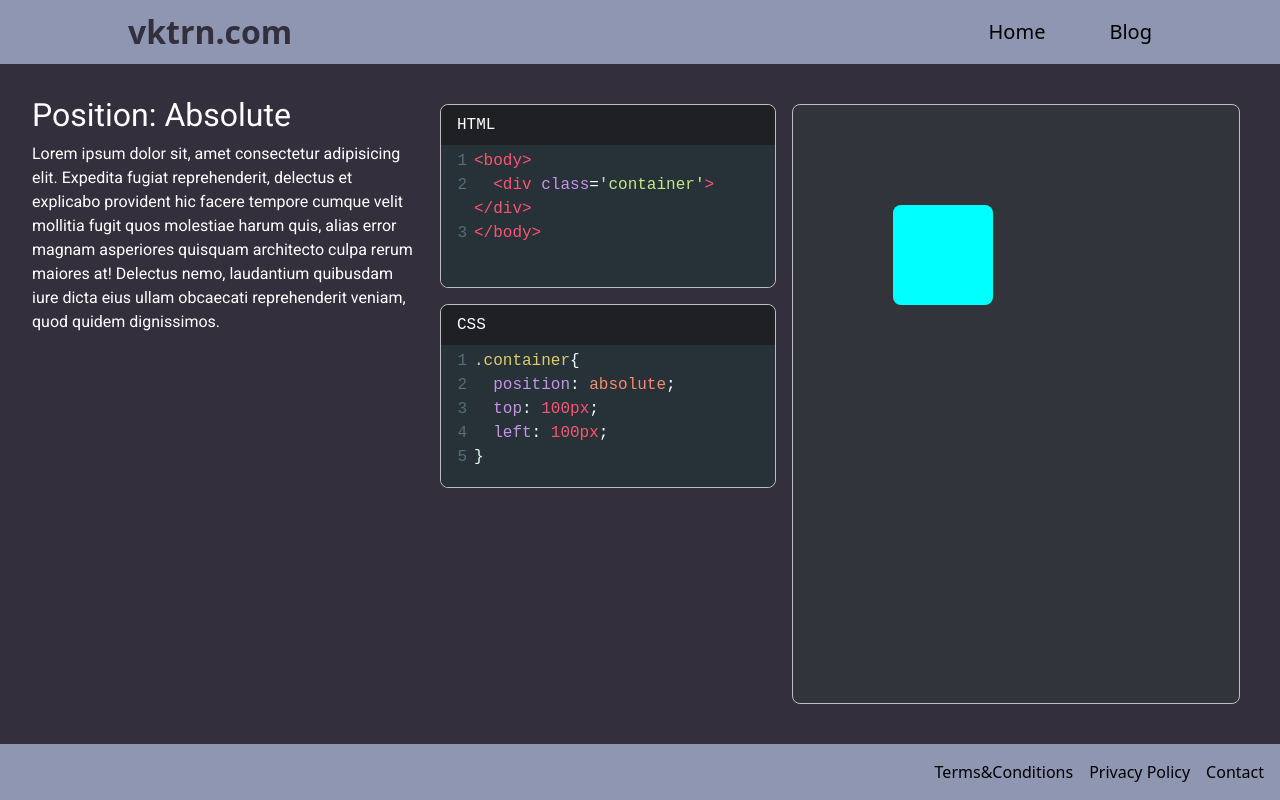
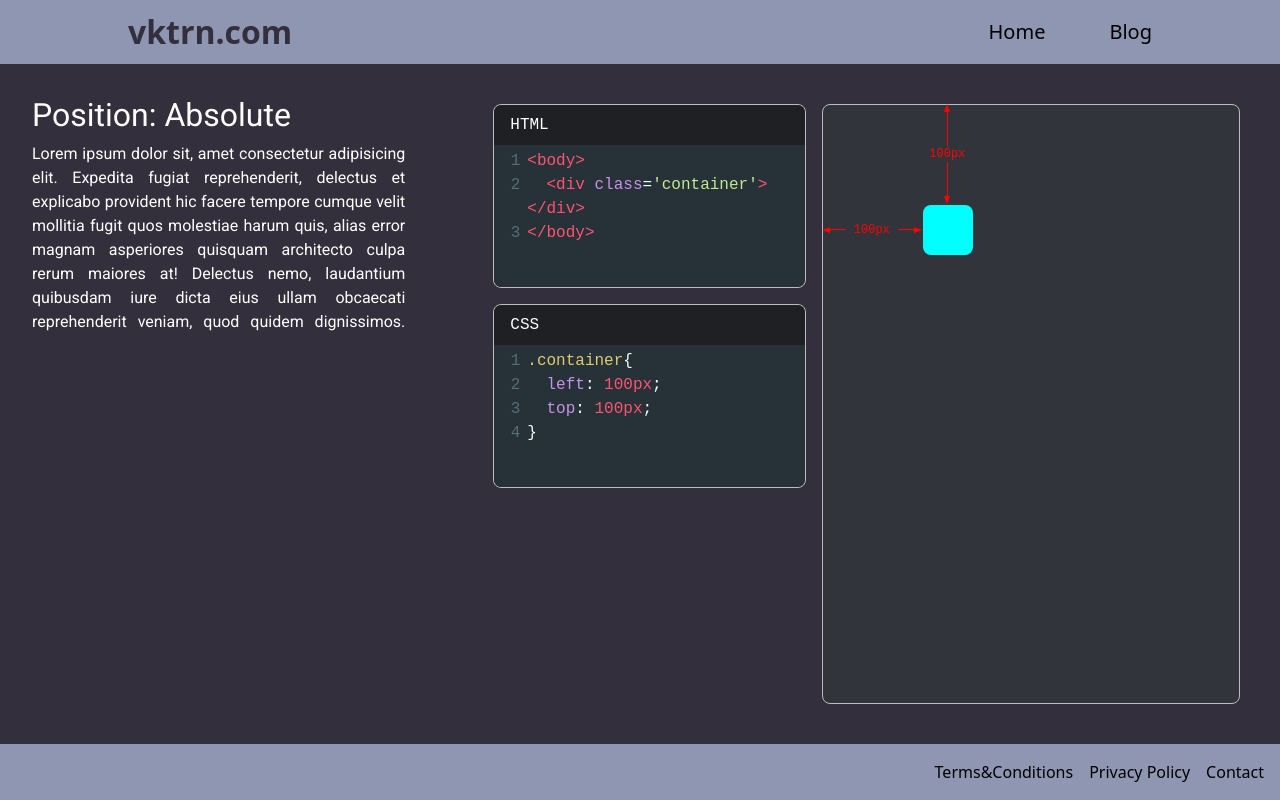
Before and after one commit to VKTRN/Portfolio, a React (Create React App) app: page /blog in a window 1280 px wide. Built offline with nearby package versions, Linux system fonts and the light colour scheme.

Commit message:
add measures

```diff
--- a/src/components/Editor.jsx
+++ b/src/components/Editor.jsx
@@ -62,7 +62,6 @@ export default function Editor({ language, displayName, value, onChange}) {
     const semicolon  = findSemicolon(changeLine)
     const newLine    = insertChange(changeLine)
     const newValue   = insertLine(changeIndex)
-    console.log(newValue);
 
     const validLine       = lineContainsSomeProperty(changeIndex)
     const afterColon      = charStart > colon
--- /dev/null
+++ b/src/components/HorizontalMeasure.jsx
@@ -0,0 +1,95 @@
+import React, {useState ,useEffect} from 'react'
+
+function pixelToNum(value){
+  return parseInt(value.replace(/px/,""))
+}
+
+function add_px(value,px){
+  return pixelToNum(value) + px + "px";
+}
+
+function copy_object(target){
+  let object = {};
+
+  Object.entries(target).forEach(entry => {
+      object[entry[0]] = entry[1]
+  })
+
+  return object
+}
+
+function HorizontalMeasure(props) {
+
+    const [offsetX, setOffsetX] = useState(0)
+    const [offsetY, setOffsetY] = useState(0)
+
+    function line_inner(style_parent, style_child) {
+
+        // horizontal measure when measure is big enough to fit value
+
+        return(
+            <div className="measure x ease" style={style_parent}>
+                <span className="arrow-left ease"></span>
+                <div className="measure-shaft x ease" style={style_child}>
+                    <span className="measure-line ease"></span>
+                    <span className="measure-value ease">{props.length}</span>
+                    <span className="measure-line ease"></span>
+                </div>
+                <span className="arrow-right"></span>
+            </div>
+        )
+    }
+
+    function line_outer(style_parent, style_child) {
+
+        // horizontal measure when measure is to small to fit value
+
+        return(
+            <div className="measure x ease" style={style_parent}>
+                <div className="arrow-right ease"></div>
+                <div className="measure-line ease" style={style_child}></div>
+                <div className="arrow-left ease"></div>
+                <span className="measure-value ease">{props.length}</span>
+            </div>
+        )
+    }
+
+    useEffect(() => {
+
+        // sets the offset of the lines with respect to the property position of the div screen
+        // whenever position is changed
+
+        if (props.position === "fixed"){
+            setOffsetX(0);
+            setOffsetY(0);
+        }
+
+        if (props.position === "absolute"){
+            const x = document.querySelector(".code-display").getBoundingClientRect().x;
+            const y = document.querySelector(".code-display").getBoundingClientRect().y;
+            setOffsetX(x);
+            setOffsetY(y);
+        }
+    }, [props.position])
+
+    let style = copy_object(props.style) // copy style-object to add some styles
+    style.top = add_px(style.top, offsetY)
+
+    if(pixelToNum(props.length)>=70){ // if measure is bigger than 70px, value fits in measure
+        style.width = props.length;
+        style.left  = offsetX;
+        return line_inner(style);
+    }
+    else{ // else value is rendered outside measure
+
+        const value = pixelToNum(props.length);
+        style.left  = offsetX - 8
+
+        value < 0 ? style.left += value : style.left += 0;
+
+        return line_outer(style, {width:Math.abs(value)});
+    }
+
+}
+
+export default HorizontalMeasure
--- /dev/null
+++ b/src/components/VerticalMeasure.jsx
@@ -0,0 +1,96 @@
+import React, {useState ,useEffect} from 'react'
+
+function pixelToNum(value){
+
+  return parseInt(value.replace(/px/,""))
+}
+
+function add_px(value,px){
+  return pixelToNum(value) + px + "px";
+}
+
+function copy_object(target){
+  let object = {};
+
+  Object.entries(target).forEach(entry => {
+      object[entry[0]] = entry[1]
+  })
+
+  return object
+}
+
+function VerticalMeasure(props) {
+
+    const [offsetX, setOffsetX] = useState(0)
+    const [offsetY, setOffsetY] = useState(0)
+
+    function line_inner(style_parent, style_child) {
+
+        // horizontal measure when measure is big enough to fit value
+
+        return(
+            <div className="measure y ease" style={style_parent}>
+                <span className="arrow-up ease"></span>
+                <div className="measure-shaft y ease" style={style_child}>
+                    <span className="measure-line ease"></span>
+                    <span className="measure-value ease">{props.length}</span>
+                    <span className="measure-line ease"></span>
+                </div>
+                <span className="arrow-down"></span>
+            </div>
+        )
+    }
+
+    function line_outer(style_parent, style_child) {
+
+        // horizontal measure when measure is to small to fit value
+
+        return(
+            <div className="measure y ease" style={style_parent}>
+                <div className="arrow-down ease"></div>
+                <div className="measure-line ease" style={style_child}></div>
+                <div className="arrow-up ease"></div>
+                <span className="measure-value ease">{props.length}</span>
+            </div>
+        )
+    }
+
+    useEffect(() => {
+
+        // sets the offset of the lines with respect to the property position of the div screen
+        // whenever position is changed
+
+        if (props.position === "fixed"){
+            setOffsetX(0);
+            setOffsetY(0);
+        }
+
+        if (props.position === "absolute"){
+            const x = document.querySelector(".code-display").getBoundingClientRect().x;
+            const y = document.querySelector(".code-display").getBoundingClientRect().y;
+            setOffsetX(x);
+            setOffsetY(y);
+        }
+    }, [props.position])
+
+    let style = copy_object(props.style) // copy style-object to add some styles
+    style.left = add_px(style.left, offsetX)
+
+    if(pixelToNum(props.length)>=70){ // if measure is bigger than 70px, value fits in measure
+        style.height = props.length;
+        style.top  = offsetY;
+        return line_inner(style);
+    }
+    else{ // else value is rendered outside measure
+
+        const value = pixelToNum(props.length);
+        style.top  = offsetY - 8
+
+        value < 0 ? style.top += value : style.top += 0;
+
+        return line_outer(style, {height:Math.abs(value), flex:"initial"});
+    }
+
+}
+
+export default VerticalMeasure
--- a/src/pages/Blog.jsx
+++ b/src/pages/Blog.jsx
@@ -1,9 +1,29 @@
-import {useState} from "react"
+import {useState, useRef, useEffect} from "react"
 import React from 'react';
 
-import Header from "../components/Header"
-import Footer from "../components/Footer"
-import Editor from '../components/Editor'
+import Header            from "../components/Header"
+import Footer            from "../components/Footer"
+import Editor            from '../components/Editor'
+import HorizontalMeasure from '../components/HorizontalMeasure'
+import VerticalMeasure   from '../components/VerticalMeasure'
+
+function pixelToNum(value){
+  return parseInt(value.replace(/px/,""))
+}
+
+function add_px(value,px){
+  return pixelToNum(value) + px + "px";
+}
+
+function copy_object(target){
+  let object = {};
+
+  Object.entries(target).forEach(entry => {
+      object[entry[0]] = entry[1]
+  })
+
+  return object
+}
 
 function addDeclaration(css_string, property, value){
   return css_string+"\n\t"+property+": "+value+";"
@@ -22,17 +42,24 @@ const initial_html = "<body>\n\t<div class='container'></div>\n</body>"
 let initial_css
 
 initial_css = openSelector(".container")
-initial_css = addDeclaration(initial_css, "position", "absolute")
+initial_css = addDeclaration(initial_css, "left", "100px")
 initial_css = addDeclaration(initial_css, "top", "100px")
-initial_css = addDeclaration(initial_css, "left", "100px")
 initial_css = closeSelector(initial_css)
 
 function Blog() {
 
-  const [html, setHtml] = useState(initial_html)
-  const [css, setCss] = useState(initial_css)
+  const [html, setHtml]  = useState(initial_html)
+  const [css, setCss]    = useState(initial_css)
+  const [left, set_left] = useState("100px")
+  const [top, set_top]   = useState("100px")
+  const ref_square       = useRef()
+  const ref_display      = useRef()
 
-  function getProperty(property, selector){
+  const style_line_x     = {top:add_px(top,25),  alignment:"horizontal"};
+  const style_line_y     = {left:add_px(left,25),  alignment:"vertical"};
+
+
+  function getPropertyValue(property, selector){
     const selectorStringStart = css.indexOf(selector)
     const selectorStringEnd = css.slice(selectorStringStart).indexOf("}")+selectorStringStart
     const cssString = css.slice(selectorStringStart, selectorStringEnd)
@@ -43,15 +70,23 @@ function Blog() {
     return value
   }
 
+  useEffect(() => {
+    set_left(getPropertyValue("left", "container"))
+    set_top(getPropertyValue("top", "container"))
+    console.log(ref_display.current.getBoundingClientRect());
+  },[css])
+
   return (
     <div className="Blog">
       <Header></Header>
 
       <div className="blog">
 
-        <div className="text">
+        <div className="text-container">
           <h2>Position: Absolute</h2>
-          Lorem ipsum dolor sit, amet consectetur adipisicing elit. Expedita fugiat reprehenderit, delectus et explicabo provident hic facere tempore cumque velit mollitia fugit quos molestiae harum quis, alias error magnam asperiores quisquam architecto culpa rerum maiores at! Delectus nemo, laudantium quibusdam iure dicta eius ullam obcaecati reprehenderit veniam, quod quidem dignissimos.
+          <div className="text">
+            Lorem ipsum dolor sit, amet consectetur adipisicing elit. Expedita fugiat reprehenderit, delectus et explicabo provident hic facere tempore cumque velit mollitia fugit quos molestiae harum quis, alias error magnam asperiores quisquam architecto culpa rerum maiores at! Delectus nemo, laudantium quibusdam iure dicta eius ullam obcaecati reprehenderit veniam, quod quidem dignissimos.
+          </div>
         </div>
 
         <div className="code">
@@ -69,13 +104,11 @@ function Blog() {
           />
         </div>
 
-        <div className="code-display" >
-          <div className="container" style={{
-                                              position:        getProperty("position", "container"),
-                                              top:             getProperty("top", "container"),
-                                              left:            getProperty("left", "container"),
-                                            }}>
+        <div ref={ref_display} className="code-display" >
+          <div ref={ref_square} className="container" style={{ left: left, top: top}}>
           </div>
+          <HorizontalMeasure style = {style_line_x} length = {left} position={"absolute"}/>
+          <VerticalMeasure style = {style_line_y} length = {top} position={"absolute"}/>
         </div>
       </div>
 
--- a/src/scss/_blog.scss
+++ b/src/scss/_blog.scss
@@ -13,11 +13,16 @@
     justify-content: center;
     font-family: monospace !important;
 
-    .text{
+    .text-container{
       font-family: 'Roboto', sans-serif;
+      margin-right: 5rem;
+      width:25rem;
       color:white;
-      margin-right: auto;
-      width:30vw;
+
+      .text{
+        text-align: justify;
+        text-align-last: justify;
+      }
     }
 
   }
--- a/src/scss/_editor.scss
+++ b/src/scss/_editor.scss
@@ -76,10 +76,9 @@
 }
 
 .container{
+	height:50px;
+	width:50px;
   position:absolute;
-  left:0px;
-	height:100px;
-	width:100px;
   background-color:cyan;
   transition: all 300ms;
   border-radius: .5rem;
--- /dev/null
+++ b/src/scss/_measure.scss
@@ -0,0 +1,81 @@
+
+.measure {
+  position: fixed;
+  display: flex;
+  text-align: center;
+  align-items: center;
+  font-size: small;
+}
+
+.measure-shaft {
+  display: flex;
+  flex: 1;
+  align-items: center;
+}
+
+.measure-line {
+  flex: 1;
+  background-color: red;
+  font-size: small;
+  height: 1px;
+  width: 1px;
+}
+
+.x {
+  flex-direction: row;
+  height: 1px;
+}
+
+.y {
+  flex-direction: column;
+  width: 1px;
+}
+
+.measure-value {
+  display: flex;
+  color: red;
+  padding: 0.5rem;
+  align-items: center;
+  justify-content: center;
+  font-size: small;
+  height: 1px;
+}
+
+.ease {
+  transition: all 300ms;
+}
+
+.arrow-left {
+  width: 0;
+  height: 0;
+  border-top: 3px solid transparent;
+  border-bottom: 3px solid transparent;
+  border-right: 8px solid red;
+}
+
+.arrow-right {
+  width: 0;
+  height: 0;
+  border-top: 3px solid transparent;
+  border-bottom: 3px solid transparent;
+
+  border-left: 8px solid red;
+}
+
+.arrow-up {
+  width: 0;
+  height: 0;
+  border-left: 3px solid transparent;
+  border-right: 3px solid transparent;
+
+  border-bottom: 8px solid red;
+}
+
+.arrow-down {
+  width: 0;
+  height: 0;
+  border-left: 3px solid transparent;
+  border-right: 3px solid transparent;
+
+  border-top: 8px solid red;
+}
--- a/src/scss/custom.scss
+++ b/src/scss/custom.scss
@@ -30,3 +30,4 @@ $input-border-width: 0rem;
 @import './_header';
 @import './_footer';
 @import './_editor';
+@import './_measure';
```
